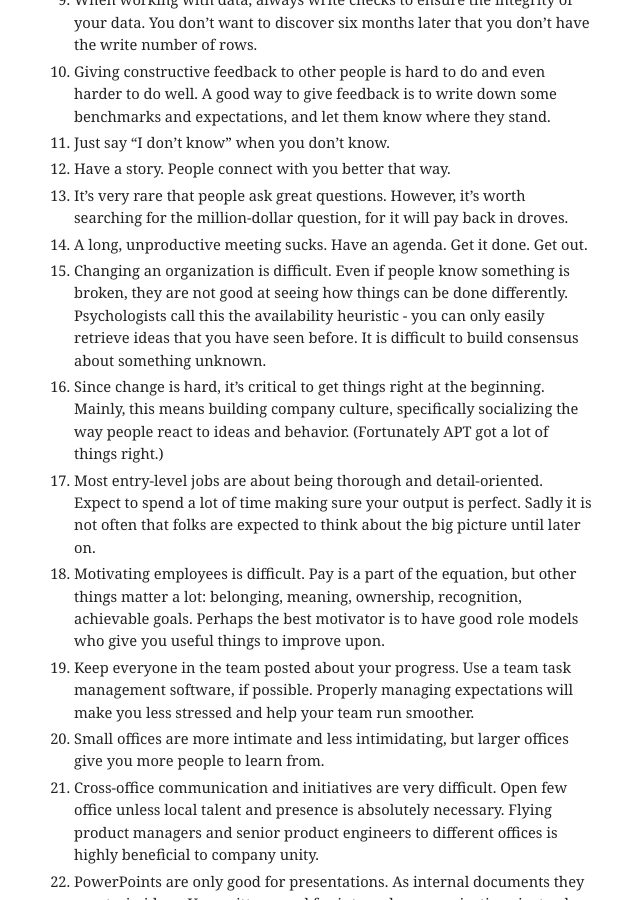
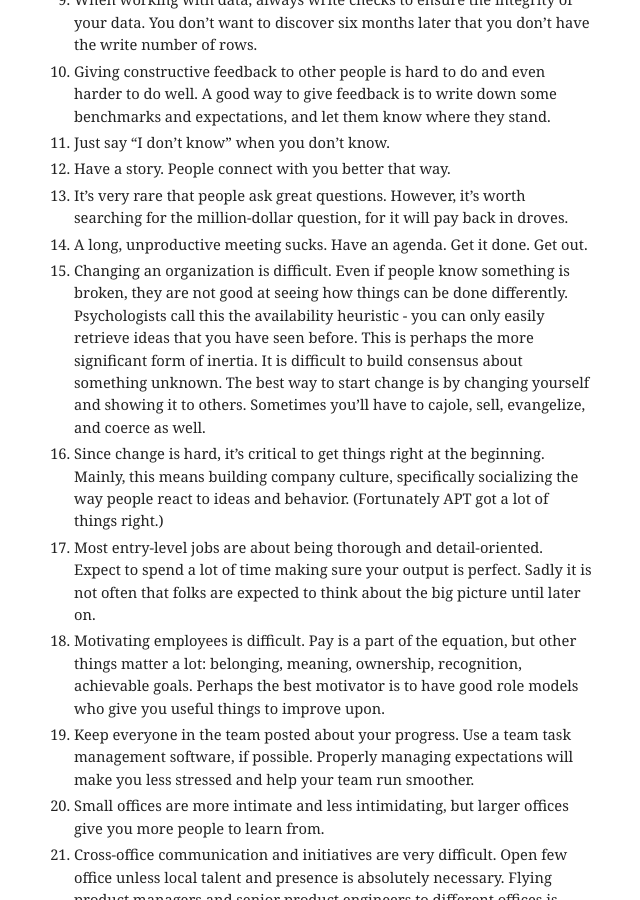
Before and after one commit to mbwong/mbwong.github.com, a Jekyll site: the page built from _posts/2013-04-30-lessons-from-apt.md, in a window 1280 px wide and 900 px high, scrolled down 1093 px. Shown: the whole window, without its empty margins (308-948 px from the left). Built offline with Jekyll 4.4.1, drawn with Linux system fonts in a browser that asks for light colours.

Commit message:
Update 2013-04-30-lessons-from-apt.md

```diff
--- a/_posts/2013-04-30-lessons-from-apt.md
+++ b/_posts/2013-04-30-lessons-from-apt.md
@@ -20,7 +20,7 @@ layout: post
 12. Have a story. People connect with you better that way.
 13. It's very rare that people ask great questions. However, it's worth searching for the million-dollar question, for it will pay back in droves.
 14. A long, unproductive meeting sucks. Have an agenda. Get it done. Get out.
-15. Changing an organization is difficult. Even if people know something is broken, they are not good at seeing how things can be done differently. Psychologists call this the availability heuristic - you can only easily retrieve ideas that you have seen before. It is difficult to build consensus about something unknown.
+15. Changing an organization is difficult. Even if people know something is broken, they are not good at seeing how things can be done differently. Psychologists call this the availability heuristic - you can only easily retrieve ideas that you have seen before. This is perhaps the more significant form of inertia. It is difficult to build consensus about something unknown. The best way to start change is by changing yourself and showing it to others. Sometimes you'll have to cajole, sell, evangelize, and coerce as well.
 16. Since change is hard, it's critical to get things right at the beginning. Mainly, this means building company culture, specifically socializing the way people react to ideas and behavior. (Fortunately APT got a lot of things right.)
 17. Most entry-level jobs are about being thorough and detail-oriented. Expect to spend a lot of time making sure your output is perfect. Sadly it is not often that folks are expected to think about the big picture until later on.
 18. Motivating employees is difficult. Pay is a part of the equation, but other things matter a lot: belonging, meaning, ownership, recognition, achievable goals. Perhaps the best motivator is to have good role models who give you useful things to improve upon.
```
